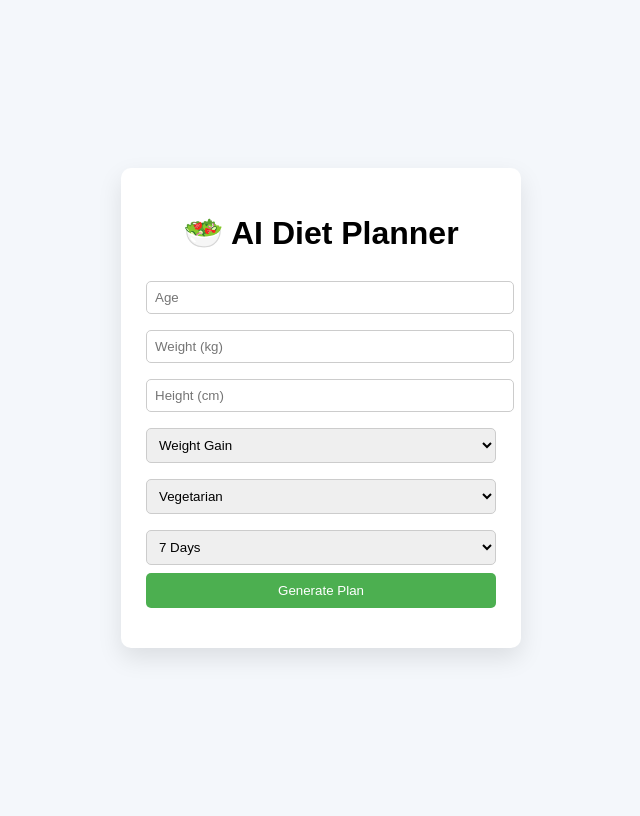
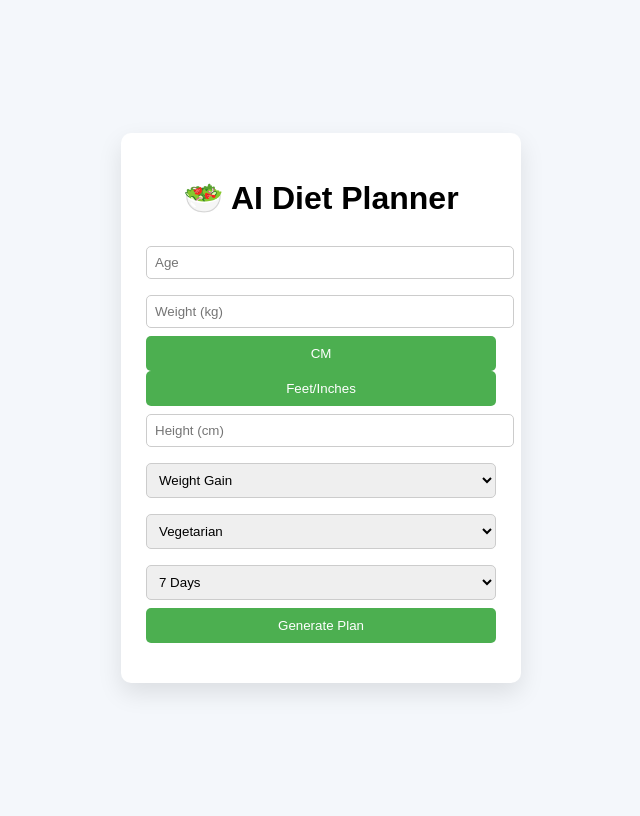
Before and after one commit to nikhileswar234/ai-diet-planner, a Flask app: page / in a window 1280 px wide. Shown: the whole page, without its empty margins (319-959 px from the left). Run offline with Flask 3, Linux system fonts and the light colour scheme.

Commit message:
Update index.html

```diff
--- a/templates/index.html
+++ b/templates/index.html
@@ -8,11 +8,25 @@
 
 <div class="container">
   <div class="card">
+
     <h1>🥗 AI Diet Planner</h1>
 
     <input type="number" id="age" placeholder="Age">
     <input type="number" id="weight" placeholder="Weight (kg)">
-    <input type="number" id="height" placeholder="Height (cm)">
+
+    <div class="height-section">
+      <div class="unit-buttons">
+        <button id="cmBtn" class="active">CM</button>
+        <button id="ftBtn">Feet/Inches</button>
+      </div>
+
+      <input type="number" id="heightCm" placeholder="Height (cm)">
+
+      <div id="feetInputs" style="display:none;">
+        <input type="number" id="heightFeet" placeholder="Feet">
+        <input type="number" id="heightInches" placeholder="Inches">
+      </div>
+    </div>
 
     <select id="goal">
       <option value="Weight Gain">Weight Gain</option>
@@ -20,7 +34,7 @@
       <option value="Muscle Gain">Muscle Gain</option>
     </select>
 
-    <select id="diet">
+    <select id="dietType">
       <option value="Vegetarian">Vegetarian</option>
       <option value="Non-Vegetarian">Non-Vegetarian</option>
     </select>
@@ -31,9 +45,16 @@
       <option value="30">30 Days</option>
     </select>
 
-    <button onclick="generatePlan()">Generate Plan</button>
+    <button class="generate-btn" onclick="generatePlan()">
+      Generate Plan
+    </button>
 
     <div id="result"></div>
+
+    <button id="downloadBtn" onclick="downloadPDF()" style="display:none;">
+      Download Plan
+    </button>
+
   </div>
 </div>
 
```
